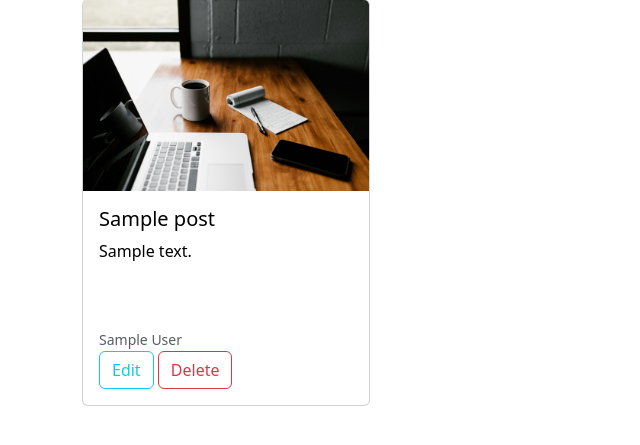
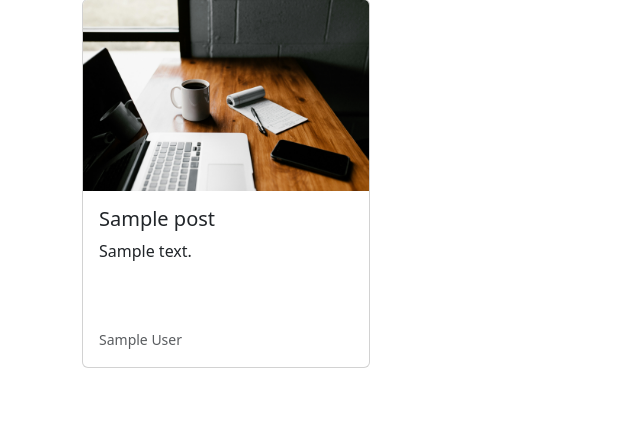
Before and after one commit to Faithaigo/tia_assignments, a Flask app: page / in a window 1280 px wide. Shown: the part 121-566 px from the top of the page, without its empty margins (0-640 px from the left). Run offline with Flask 3, Linux system fonts and the light colour scheme; tables that the repository leaves empty hold one stand-in row (values such as "Sample post"); some libraries are stand-ins or nearby versions.

Commit message:
Allow only authenticated users to edit or delete posts

```diff
--- a/templates/card.html
+++ b/templates/card.html
@@ -5,10 +5,13 @@
           <h5 class="card-title">{{post.title}}</h5>
           <p class="card-text short-text" >{{post.content}}</p>
           <p class="card-text"><small class="text-body-secondary">{{post.author}}</small></p>
-          <div>
-            <a href="{{url_for('edit_post', post_id=post.id)}}" class="btn btn-outline-info">Edit</a>
-            <a href="{{url_for('delete_post', post_id=post.id)}}" class="btn btn-outline-danger">Delete</a>
-          </div>
+          {% if current_user.is_authenticated %}
+            <div>
+              <a href="{{url_for('edit_post', post_id=post.id)}}" class="btn btn-outline-info">Edit</a>
+              <a href="{{url_for('delete_post', post_id=post.id)}}" class="btn btn-outline-danger">Delete</a>
+            </div>
+          {% endif %}
+
         </div>
     </div>
 </a>
```
